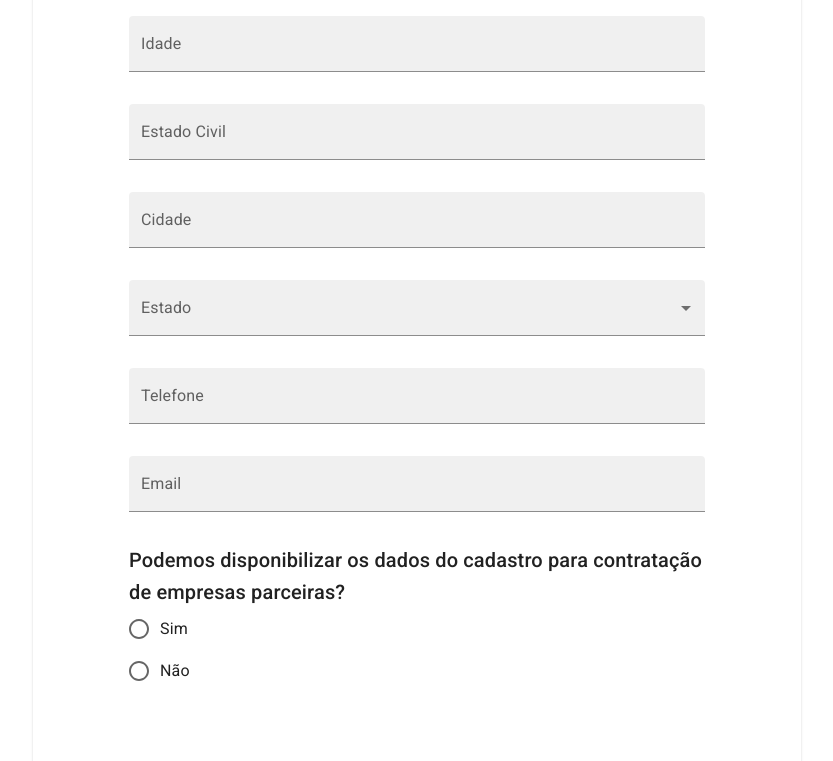
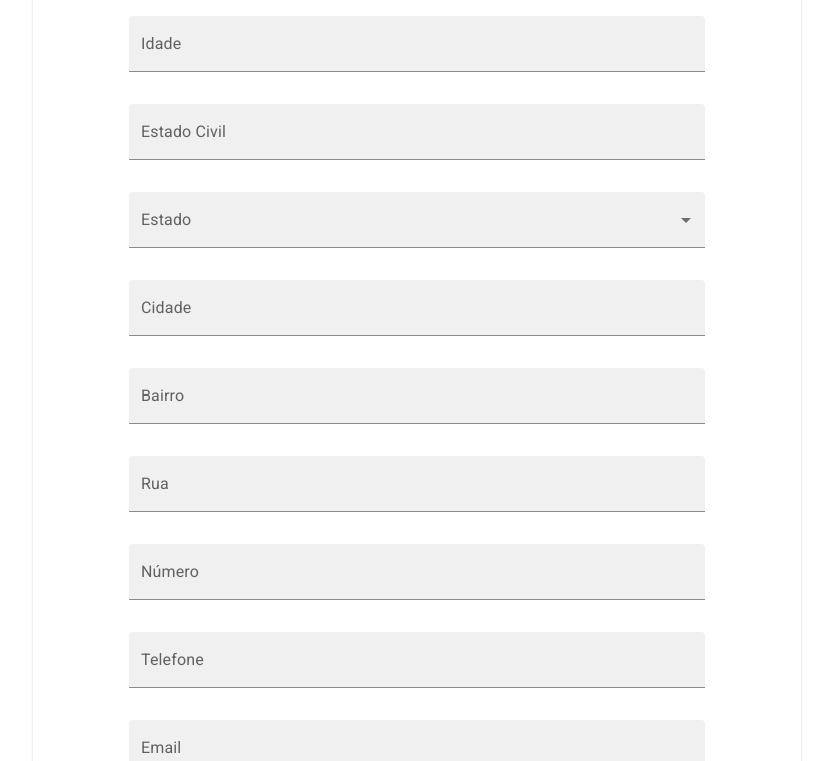
Before and after one commit to Tonny221/egresso-form, a React (Create React App) app: page / in a window 1280 px wide. Shown: the part 394-1155 px from the top of the page, without its empty margins (223-1056 px from the left). Built offline with nearby package versions, Linux system fonts and the light colour scheme.

Commit message:
personal data adress new components

```diff
--- a/src/components/PersonalData.js
+++ b/src/components/PersonalData.js
@@ -15,12 +15,15 @@ const PersonalData = () => {
             <TextField variant='filled' label='Nome' />
             <TextField variant='filled' label='Idade' />
             <TextField variant='filled' label='Estado Civil' />
-            <TextField variant='filled' label='Cidade' />
             <TextField select variant='filled' label='Estado' defaultValue={'Seu estado'} value={select} onChange={handleChange}>
                 <MenuItem value={1}>Estado 1</MenuItem>
                 <MenuItem value={2}>Estado 2</MenuItem>
                 <MenuItem value={3}>Estado 3</MenuItem>
             </TextField>
+            <TextField variant='filled' label='Cidade' />
+            <TextField variant='filled' label='Bairro' />
+            <TextField variant='filled' label='Rua' />
+            <TextField variant='filled' label='Número' />
             <TextField variant='filled' label='Telefone' />
             <TextField variant='filled' label='Email' />
             <FormGroup>
```
